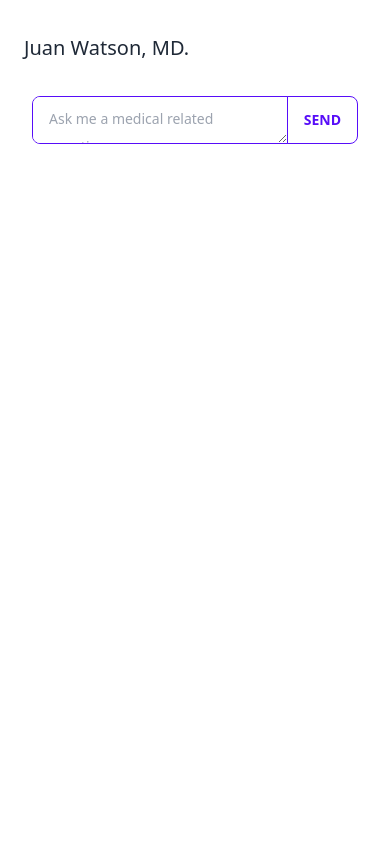
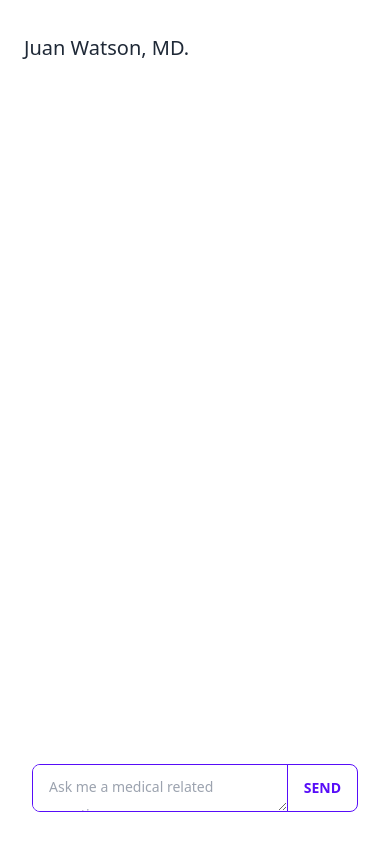
Before and after one commit to melvinalmonte/med-gpt, a SvelteKit app: page / in a window 390 px wide. Built offline with nearby package versions, Linux system fonts and the light colour scheme.

Commit message:
playing with mobile styles

```diff
--- a/src/styles/globals.scss
+++ b/src/styles/globals.scss
@@ -1,10 +1,8 @@
 @tailwind base;
 @tailwind components;
 @tailwind utilities;
-body {
-	min-height: 100vh;
-	min-height: -webkit-fill-available;
+body,
+html {
+	height: 100%;
+	width: 100%;
 }
-html {
-	height: -webkit-fill-available;
-}
```
